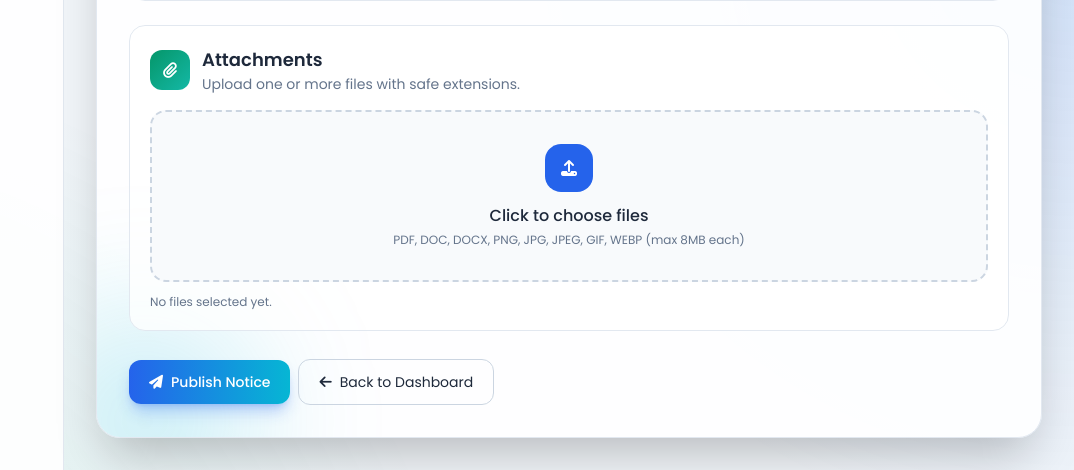
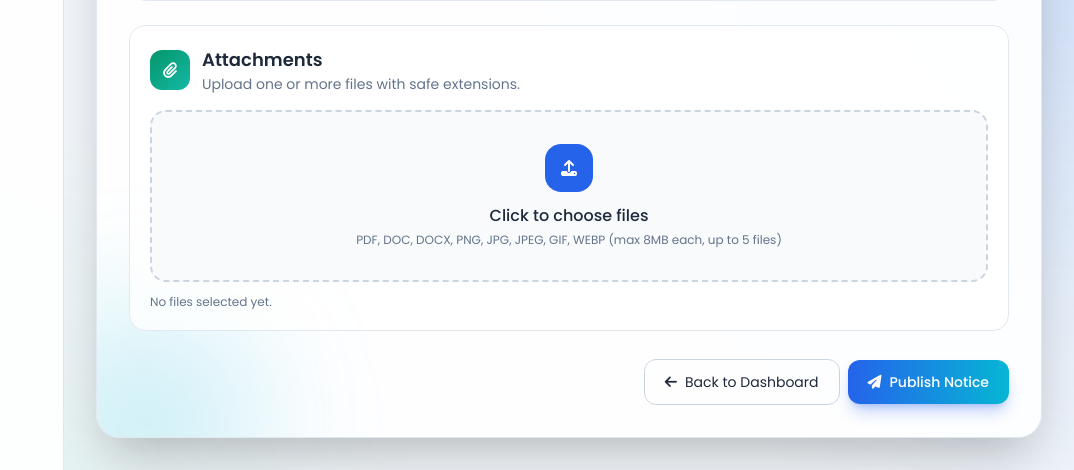
Before and after one commit to M-Nowfal/notice-board, a PHP site: page /admin/add_notice.php in a window 1280 px wide. Shown: the part 866-1336 px from the top of the page, without its empty margins (206-1280 px from the left). Run offline with PHP 8.4, Linux system fonts and the light colour scheme; a user stored in the database is signed in; data comes from the database, SQL or seed files in the repository; tables that the repository leaves empty hold one stand-in row (values such as "Sample post"); some libraries are stand-ins or nearby versions.

Commit message:
Multiple files/attachments supported.

```diff
--- a/admin/add_notice.php
+++ b/admin/add_notice.php
@@ -8,6 +8,7 @@ $pdo = db();
 cleanupExpiredNotices($pdo);
 $categories = fetchCategories($pdo);
 $categoryIds = array_map(static fn(array $cat): int => (int) $cat['id'], $categories);
+$attachmentPreviewVersion = (string) (@filemtime(__DIR__ . '/../assets/js/attachment-preview.js') ?: time());
 
 $errors = [];
 $form = [
@@ -63,7 +64,7 @@ if ($_SERVER['REQUEST_METHOD'] === 'POST') {
         $errors[] = 'Invalid visibility value.';
     }
 
-    $uploads = processUploadedFiles($_FILES['attachments'] ?? []);
+    $uploads = processUploadedFiles($_FILES['attachments'] ?? [], 0);
     if ($uploads['errors']) {
         foreach ($uploads['errors'] as $uploadError) {
             $errors[] = $uploadError;
@@ -338,7 +339,7 @@ if ($_SERVER['REQUEST_METHOD'] === 'POST') {
                                 <i class="fa-solid fa-upload"></i>
                             </span>
                             <span class="font-medium">Click to choose files</span>
-                            <span class="text-xs text-slate-500 dark:text-slate-400 mt-1">PDF, DOC, DOCX, PNG, JPG, JPEG, GIF, WEBP (max 8MB each)</span>
+                            <span class="text-xs text-slate-500 dark:text-slate-400 mt-1">PDF, DOC, DOCX, PNG, JPG, JPEG, GIF, WEBP (max 8MB each, up to 5 files)</span>
                             <input
                                 id="attachments"
                                 name="attachments[]"
@@ -348,13 +349,14 @@ if ($_SERVER['REQUEST_METHOD'] === 'POST') {
                                 class="hidden"
                                 data-attachment-preview="attachments-preview"
                                 data-attachment-count="attachments-selected-count"
+                                data-max-files="5"
                             >
                         </label>
                         <p id="attachments-selected-count" class="text-xs text-slate-500 dark:text-slate-400 mt-3">No files selected yet.</p>
-                        <div id="attachments-preview" class="hidden mt-4 grid grid-cols-1 sm:grid-cols-2 gap-3"></div>
+                        <div id="attachments-preview" class="mt-4 grid grid-cols-1 sm:grid-cols-2 gap-3"></div>
                     </section>
 
-                    <div class="flex flex-col sm:flex-row sm:items-center gap-2 pt-1">
+                    <div class="flex flex-col sm:flex-row-reverse sm:items-center justify-start gap-2 pt-1">
                         <button type="submit" class="w-full sm:w-auto inline-flex items-center justify-center gap-2 rounded-xl bg-gradient-to-r from-blue-600 to-cyan-500 hover:from-blue-700 hover:to-cyan-600 text-white px-5 py-3 text-sm font-medium shadow-lg shadow-blue-600/30">
                             <i class="fa-solid fa-paper-plane"></i> Publish Notice
                         </button>
@@ -367,7 +369,7 @@ if ($_SERVER['REQUEST_METHOD'] === 'POST') {
         </main>
     </div>
 
-    <script src="../assets/js/attachment-preview.js"></script>
+    <script src="../assets/js/attachment-preview.js?v=<?php echo escape($attachmentPreviewVersion); ?>"></script>
     <script>
         if (window.onbTheme && typeof window.onbTheme.initThemeToggle === 'function') {
             window.onbTheme.initThemeToggle('theme-toggle');
--- a/assets/js/attachment-preview.js
+++ b/assets/js/attachment-preview.js
@@ -1,4 +1,13 @@
 (function () {
+    function escapeHtml(value) {
+        return String(value)
+            .replace(/&/g, '&amp;')
+            .replace(/</g, '&lt;')
+            .replace(/>/g, '&gt;')
+            .replace(/"/g, '&quot;')
+            .replace(/'/g, '&#039;');
+    }
+
     function formatBytes(bytes) {
         if (!Number.isFinite(bytes) || bytes <= 0) {
             return '0 B';
@@ -32,6 +41,10 @@
         return 'fa-regular fa-file-lines';
     }
 
+    function fileKey(file) {
+        return `${String(file.name || '').toLowerCase()}::${file.size || 0}::${file.lastModified || 0}`;
+    }
+
     function initializePreviewInput(input) {
         const previewId = input.dataset.attachmentPreview;
         const countId = input.dataset.attachmentCount;
@@ -42,6 +55,8 @@
             return;
         }
 
+        const maxFiles = Math.max(1, parseInt(input.dataset.maxFiles || '5', 10) || 5);
+        let selectedFiles = [];
         let objectUrls = [];
 
         function revokeUrls() {
@@ -51,14 +66,30 @@
             objectUrls = [];
         }
 
-        function renderSelectedFiles() {
-            const files = Array.from(input.files || []);
-            const total = files.length;
+        function syncInputFiles() {
+            if (typeof DataTransfer === 'undefined') {
+                return;
+            }
+
+            const transfer = new DataTransfer();
+            selectedFiles.forEach(function (file) {
+                transfer.items.add(file);
+            });
+            input.files = transfer.files;
+        }
+
+        function renderSelectedFiles(messages) {
+            const warnings = Array.isArray(messages) ? messages : [];
+            const total = selectedFiles.length;
 
             if (countNode) {
-                countNode.textContent = total === 0
+                const baseText = total === 0
                     ? 'No files selected yet.'
-                    : `${total} file${total === 1 ? '' : 's'} selected.`;
+                    : `${total} file${total === 1 ? '' : 's'} selected (max ${maxFiles}).`;
+
+                countNode.textContent = warnings.length > 0
+                    ? `${baseText} ${warnings.join(' ')}`
+                    : baseText;
             }
 
             revokeUrls();
@@ -71,7 +102,15 @@
 
             const fragment = document.createDocumentFragment();
 
-            files.forEach(function (file) {
+            selectedFiles.forEach(function (file, index) {
+                const fileName = escapeHtml(file.name);
+                const fileSize = formatBytes(file.size);
+                const removeButton = `
+                    <button type="button" data-remove-index="${index}" class="mt-2 inline-flex items-center gap-1 rounded-lg border border-red-300 text-red-600 dark:border-red-800 dark:text-red-300 px-2 py-1 text-xs hover:bg-red-50 dark:hover:bg-red-900/20">
+                        <i class="fa-solid fa-xmark"></i> Remove
+                    </button>
+                `;
+
                 const card = document.createElement('div');
                 card.className = 'rounded-xl border border-slate-200 dark:border-slate-700 bg-white dark:bg-slate-900 px-3 py-3';
 
@@ -81,10 +120,11 @@
 
                     card.innerHTML = `
                         <div class="h-28 rounded-lg overflow-hidden bg-slate-100 dark:bg-slate-800 mb-2">
-                            <img src="${url}" alt="${file.name}" class="h-full w-full object-cover" />
+                            <img src="${url}" alt="${fileName}" class="h-full w-full object-cover" />
                         </div>
-                        <p class="text-xs font-medium truncate" title="${file.name}">${file.name}</p>
-                        <p class="text-[11px] text-slate-500 dark:text-slate-400 mt-1">${formatBytes(file.size)}</p>
+                        <p class="text-xs font-medium truncate" title="${fileName}">${fileName}</p>
+                        <p class="text-[11px] text-slate-500 dark:text-slate-400 mt-1">${fileSize}</p>
+                        ${removeButton}
                     `;
                 } else {
                     const iconClass = fileIconByName(file.name);
@@ -94,10 +134,11 @@
                                 <i class="${iconClass}"></i>
                             </span>
                             <div class="min-w-0">
-                                <p class="text-xs font-medium truncate" title="${file.name}">${file.name}</p>
-                                <p class="text-[11px] text-slate-500 dark:text-slate-400 mt-1">${formatBytes(file.size)}</p>
+                                <p class="text-xs font-medium truncate" title="${fileName}">${fileName}</p>
+                                <p class="text-[11px] text-slate-500 dark:text-slate-400 mt-1">${fileSize}</p>
                             </div>
                         </div>
+                        ${removeButton}
                     `;
                 }
 
@@ -108,8 +149,58 @@
             previewContainer.classList.remove('hidden');
         }
 
-        input.addEventListener('change', renderSelectedFiles);
+        function appendFiles(newFiles) {
+            const incoming = Array.from(newFiles || []);
+            if (incoming.length === 0) {
+                return;
+            }
+
+            const messages = [];
+            const existingKeys = new Set(selectedFiles.map(fileKey));
+
+            incoming.forEach(function (file) {
+                const key = fileKey(file);
+
+                if (existingKeys.has(key)) {
+                    messages.push(`Skipped duplicate: ${file.name}.`);
+                    return;
+                }
+
+                if (selectedFiles.length >= maxFiles) {
+                    messages.push(`Maximum ${maxFiles} attachments allowed.`);
+                    return;
+                }
+
+                selectedFiles.push(file);
+                existingKeys.add(key);
+            });
+
+            syncInputFiles();
+            renderSelectedFiles(messages);
+        }
+
+        input.addEventListener('change', function () {
+            appendFiles(input.files);
+        });
+
+        previewContainer.addEventListener('click', function (event) {
+            const removeButton = event.target.closest('[data-remove-index]');
+            if (!removeButton) {
+                return;
+            }
+
+            const index = Number(removeButton.getAttribute('data-remove-index'));
+            if (!Number.isInteger(index) || index < 0 || index >= selectedFiles.length) {
+                return;
+            }
+
+            selectedFiles.splice(index, 1);
+            syncInputFiles();
+            renderSelectedFiles([]);
+        });
+
         window.addEventListener('beforeunload', revokeUrls);
+        renderSelectedFiles([]);
     }
 
     function boot() {
--- a/db.php
+++ b/db.php
@@ -332,12 +332,22 @@ function isAllowedPriority(string $priority): bool
     return in_array($priority, ['Low', 'Medium', 'High'], true);
 }
 
-function processUploadedFiles(array $fileInput): array
+function processUploadedFiles(array $fileInput, int $existingCount = 0): array
 {
     $result = [
         'paths' => [],
         'errors' => [],
     ];
+
+    $maxAttachments = 5;
+    if ($existingCount < 0) {
+        $existingCount = 0;
+    }
+
+    if ($existingCount >= $maxAttachments) {
+        $result['errors'][] = 'Maximum ' . $maxAttachments . ' attachments allowed per notice.';
+        return $result;
+    }
 
     if (!isset($fileInput['name']) || !is_array($fileInput['name'])) {
         return $result;
@@ -346,6 +356,8 @@ function processUploadedFiles(array $fileInput): array
     $uploadDir = ensureUploadDirectory();
     $allowedExtensions = allowedUploadExtensions();
     $maxSize = 8 * 1024 * 1024;
+    $pendingUploads = [];
+    $seenSignatures = [];
 
     foreach ($fileInput['name'] as $index => $originalName) {
         $errorCode = (int) ($fileInput['error'][$index] ?? UPLOAD_ERR_NO_FILE);
@@ -360,8 +372,16 @@ function processUploadedFiles(array $fileInput): array
         }
 
         $tmpName = (string) ($fileInput['tmp_name'][$index] ?? '');
+        if ($tmpName === '' || !is_uploaded_file($tmpName)) {
+            $result['errors'][] = 'Invalid uploaded file at index ' . $index . '.';
+            continue;
+        }
+
         $size = (int) ($fileInput['size'][$index] ?? 0);
         $baseName = basename((string) $originalName);
+        if ($baseName === '' || $baseName === '.' || $baseName === '..') {
+            $baseName = 'attachment_' . $index;
+        }
         $extension = strtolower(pathinfo($baseName, PATHINFO_EXTENSION));
 
         if (!in_array($extension, $allowedExtensions, true)) {
@@ -374,6 +394,34 @@ function processUploadedFiles(array $fileInput): array
             continue;
         }
 
+        $hash = hash_file('sha256', $tmpName);
+        $signature = $hash !== false
+            ? ($size . '|' . $hash)
+            : (strtolower($baseName) . '|' . $size);
+        if (isset($seenSignatures[$signature])) {
+            $result['errors'][] = 'Duplicate attachment selected: ' . $baseName;
+            continue;
+        }
+        $seenSignatures[$signature] = true;
+
+        $pendingUploads[] = [
+            'tmp_name' => $tmpName,
+            'base_name' => $baseName,
+        ];
+    }
+
+    if ($result['errors']) {
+        return $result;
+    }
+
+    if (($existingCount + count($pendingUploads)) > $maxAttachments) {
+        $result['errors'][] = 'Maximum ' . $maxAttachments . ' attachments allowed per notice.';
+        return $result;
+    }
+
+    foreach ($pendingUploads as $upload) {
+        $tmpName = (string) $upload['tmp_name'];
+        $baseName = (string) $upload['base_name'];
         $safeName = preg_replace('/[^a-zA-Z0-9._-]/', '_', $baseName) ?? 'file';
         $newName = bin2hex(random_bytes(10)) . '_' . $safeName;
         $destination = $uploadDir . DIRECTORY_SEPARATOR . $newName;
```
Also changed, not shown: admin/edit_notice.php (+13 -3 lines).
